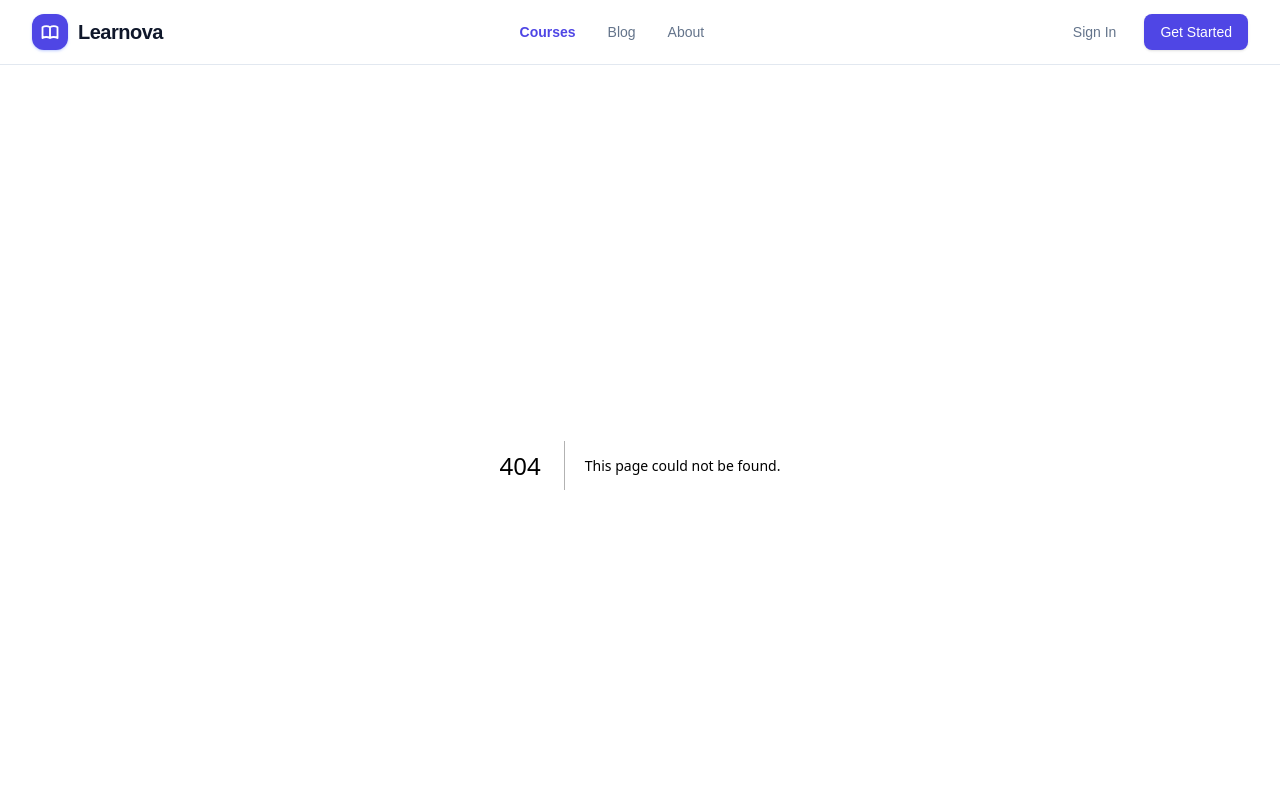
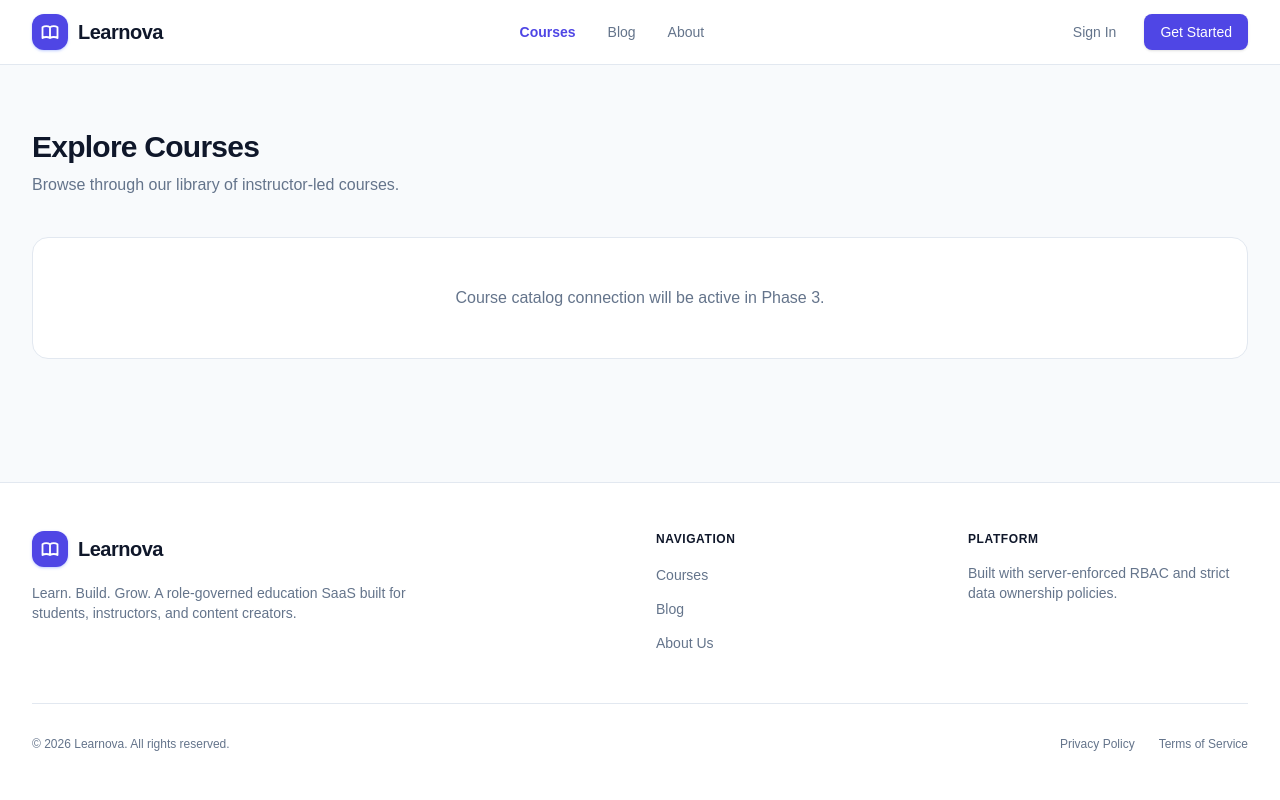
Before and after one commit to sajusameer/learnova-frontend, a Next.js app: page /courses in a window 1280 px wide. Before the commit this address had no page. Shown: the top 800 px of the page. Built offline with nearby package versions, Linux system fonts and the light colour scheme.

Commit message:
courses page added

```diff
--- /dev/null
+++ b/src/app/courses/page.js
@@ -0,0 +1,13 @@
+export default function CoursesPage() {
+  return (
+    <div className="max-w-7xl mx-auto px-4 sm:px-6 lg:px-8 py-16">
+      <div className="space-y-2">
+        <h1 className="text-3xl font-bold tracking-tight text-[var(--color-brand-text-main)]">Explore Courses</h1>
+        <p className="text-[var(--color-brand-text-muted)]">Browse through our library of instructor-led courses.</p>
+      </div>
+      <div className="mt-10 p-12 bg-white border border-[var(--color-brand-border)] rounded-2xl text-center">
+        <p className="text-[var(--color-brand-text-muted)]">Course catalog connection will be active in Phase 3.</p>
+      </div>
+    </div>
+  );
+}
```
